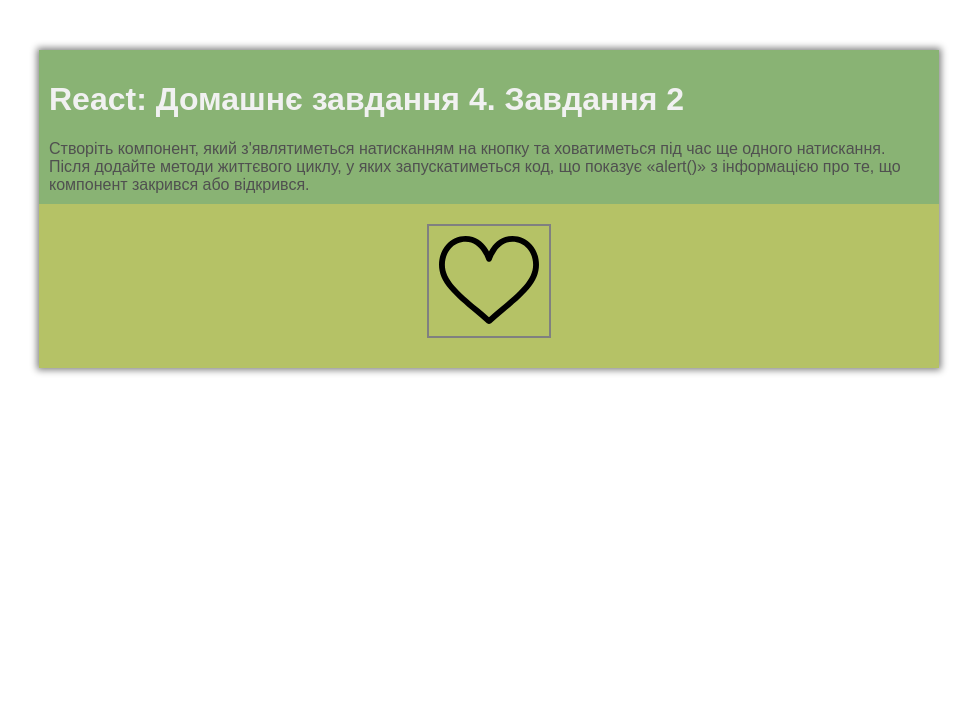
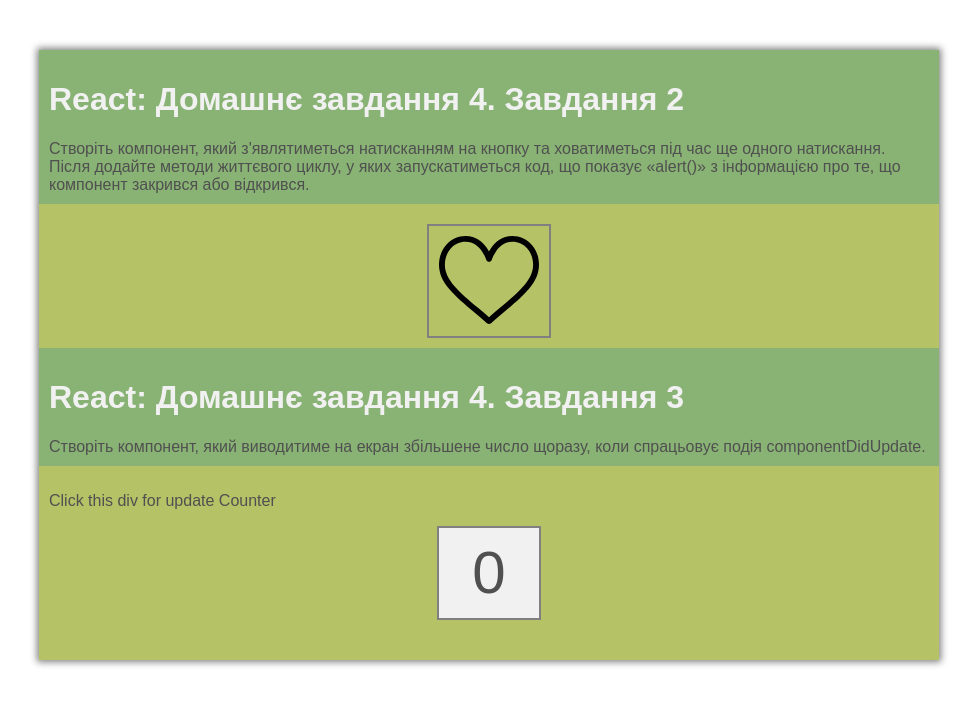
Before and after one commit to SerhiiHats/hw-4-at-react, a React (Create React App) app: page / in a window 1280 px wide. Shown: the top 706 px of the page, without its empty margins (151-1128 px from the left). Built offline with nearby package versions, Linux system fonts and the light colour scheme.

Commit message:
solution task with update counter with componentWillUpdate

```diff
--- a/src/components/App/App.js
+++ b/src/components/App/App.js
@@ -2,6 +2,7 @@
 import './App.css';
 import Header from "../Header/Header";
 import ObjectLike from "../ObjectLike/ObjectLike";
+import CounterFromUpdate from "../CounterFromUpdate/CounterFromUpdate";
 
 
 
@@ -32,8 +33,8 @@
       <div className="App">
         <Header aboutTask={this.state.aboutTask1} descriptionTask={this.state.descriptionTask1}/>
         <ObjectLike handlerLike={()=>this.handlerLike()} visible={this.state.visibleLike}/>
-
-
+        <Header aboutTask={this.state.aboutTask2} descriptionTask={this.state.descriptionTask2}/>
+        <CounterFromUpdate/>
       </div>
     );
   }
--- /dev/null
+++ b/src/components/CounterFromUpdate/CounterFromUpdate.css
@@ -0,0 +1,16 @@
+.CounterFromUpdate{
+    background-color: #B5C266;
+    color: #505050;
+    padding: 10px;
+}
+
+.CounterFromUpdate .Counter{
+    width: 80px;
+    height: 80px;
+    border: 2px solid grey;
+    margin: 10px auto;
+    padding: 10px 10px 0 10px;
+    text-align: center;
+    font-size: 60px;
+    background-color: #f1f1f1;;
+}
--- /dev/null
+++ b/src/components/CounterFromUpdate/CounterFromUpdate.js
@@ -0,0 +1,39 @@
+import {Component} from "react";
+import "./CounterFromUpdate.css"
+
+class CounterFromUpdate extends Component {
+  key = true;
+  state = {
+    count: 0,
+    flag: false,
+  }
+
+  componentDidUpdate(prevProps, prevState, snapshot) {
+    const {count, flag} = this.state;
+    if (this.key === flag) {
+      this.setState({
+        count: count + 1,
+      })
+    }
+    this.key = !flag;
+    console.log("componentDidUpdate")
+  }
+
+  hanlerFlag() {
+    const {flag} = this.state;
+    this.setState({flag: !flag});
+    this.key = !flag;
+  }
+
+  render() {
+    const {count} = this.state;
+    return (
+      <div onClick={() => this.hanlerFlag()} className={"CounterFromUpdate"}>
+        <p>Click this div for update Counter</p>
+        <div className={"Counter"}>{count}</div>
+      </div>
+    );
+  }
+}
+
+export default CounterFromUpdate
```
